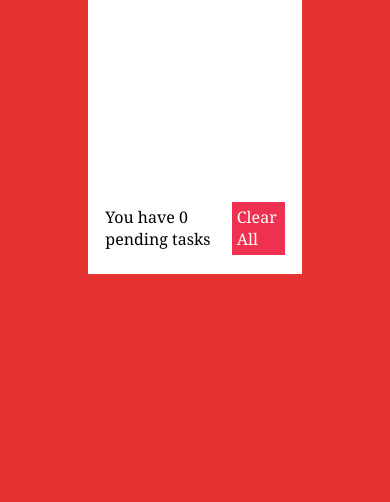
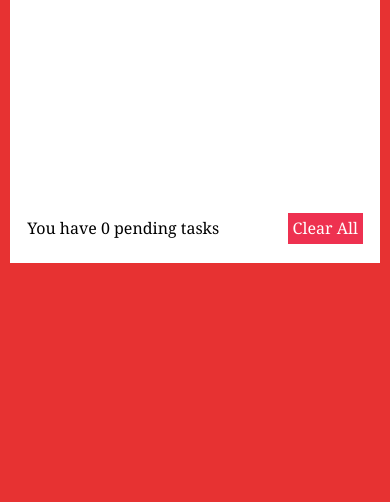
Before and after one commit to preetamvarun/Task-List, a plain HTML site: page index.html in a window 390 px wide. Shown: the part 342-844 px from the top of the page. Drawn offline with Linux system fonts and the light colour scheme.

Commit message:
resolving issue for mobile devices

```diff
--- a/index.html
+++ b/index.html
@@ -5,6 +5,8 @@
     <meta http-equiv="X-UA-Compatible" content="IE=edge">
     <meta name="viewport" content="width=device-width, initial-scale=1.0">
     <link rel="stylesheet" href="./toDo.css">
+    <link rel="stylesheet" media = "screen and (max-width : 550px)"href="./mobile.css">
+    <link rel="stylesheet" media = "screen and (max-width : 1024px)"href="./tablets.css">
     <script src="https://kit.fontawesome.com/4e89eb9914.js" crossorigin="anonymous"></script>
     <title>Todo App</title>
 </head>
--- a/mobile.css
+++ b/mobile.css
@@ -1,6 +1,5 @@
 @media (max-width : 500px){
     .main-container{
-        background-color : white;
         width: 95%;
     }
 }
--- a/toDo.css
+++ b/toDo.css
@@ -118,26 +118,3 @@ body {
 
 /*STYLE LAST SECTION PARAGRAPH*/
 .main-container .last-section-div p{display : inline-block;}
-
-/* MEDIA QUERIES FOR DIFFERENT SCREEN SIZES */
-
-@media(max-width : 500px){
-    .main-container{
-        background-color : white;
-        width: 98%;
-    }
-}
-
-@media(max-width : 768px){
-    .main-container{
-        background-color : yellow;
-        width: 55%;
-    }
-}
-
-@media(max-width : 1024px){
-    .main-container{
-        background-color: white;
-        width: 55%;
-    }
-}
```
